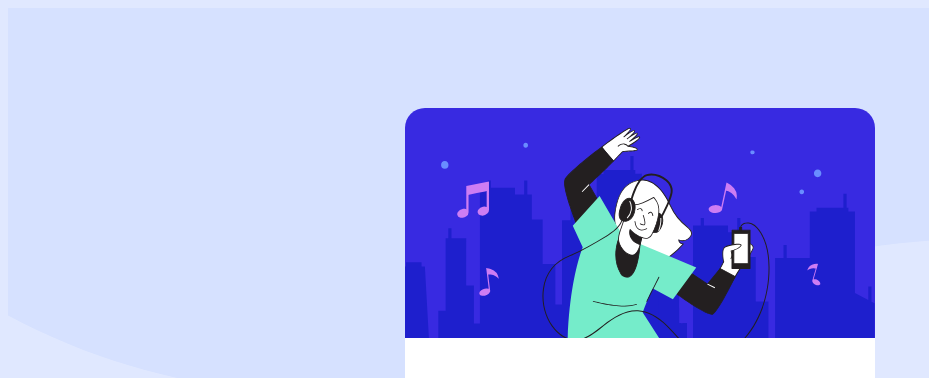
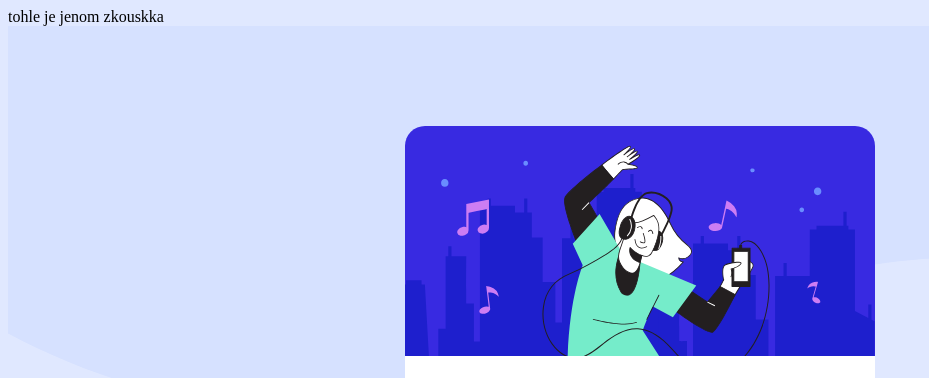
Before and after one commit to petrhamacek/2, a plain HTML site: page index.html in a window 1280 px wide. Shown: the top 378 px of the page, without its empty margins (0-929 px from the left). Drawn offline with Linux system fonts and the light colour scheme.

Commit message:
treti commit

```diff
--- a/index.html
+++ b/index.html
@@ -1,6 +1,6 @@
 <!DOCTYPE html>
 <html lang="en">
-
+tohle je jenom zkouskka
 <head>
   <meta charset="UTF-8">
   <meta name="viewport" content="width=device-width, initial-scale=1.0"> <!-- displays site properly based on user's device -->
```
